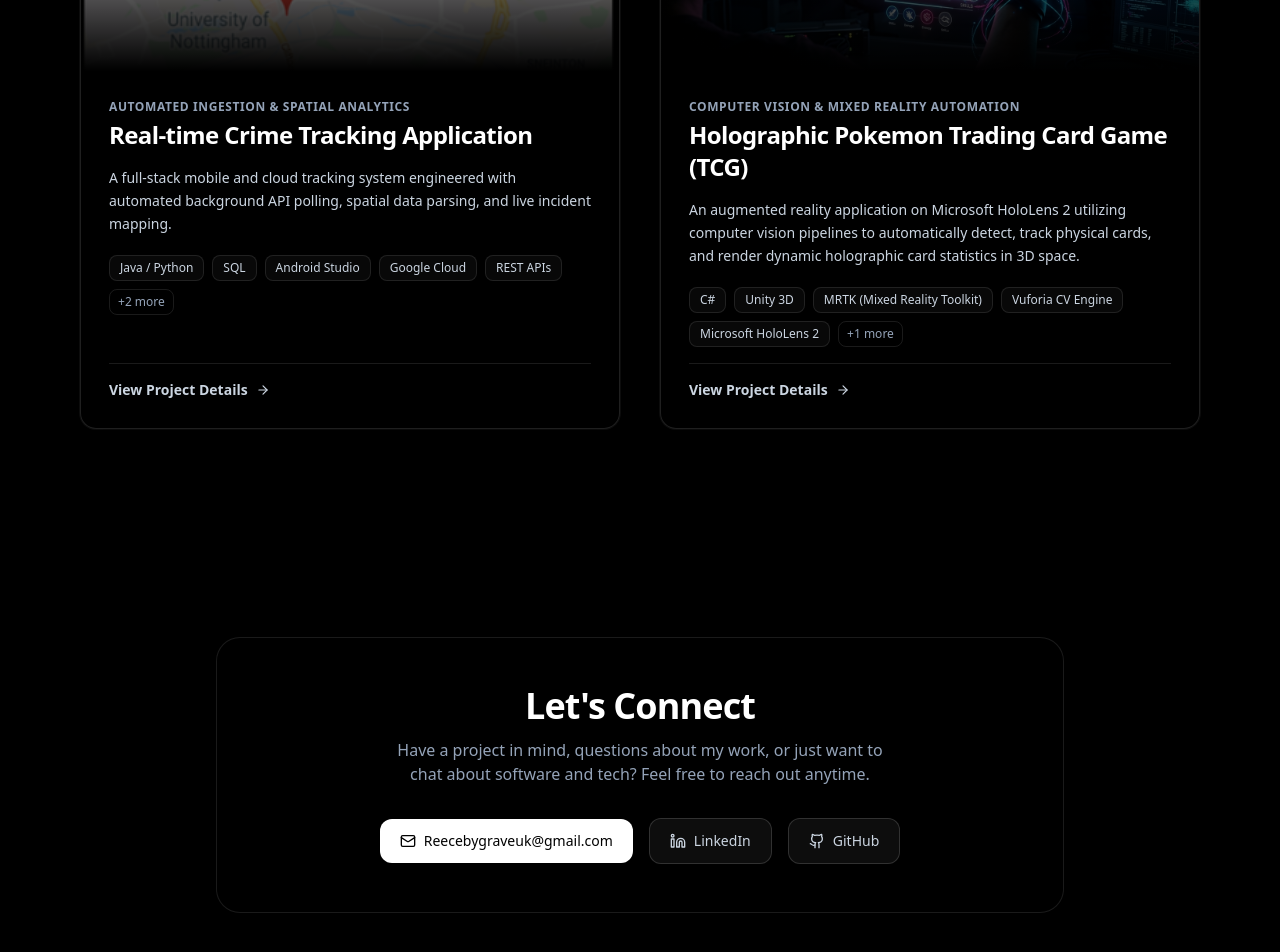
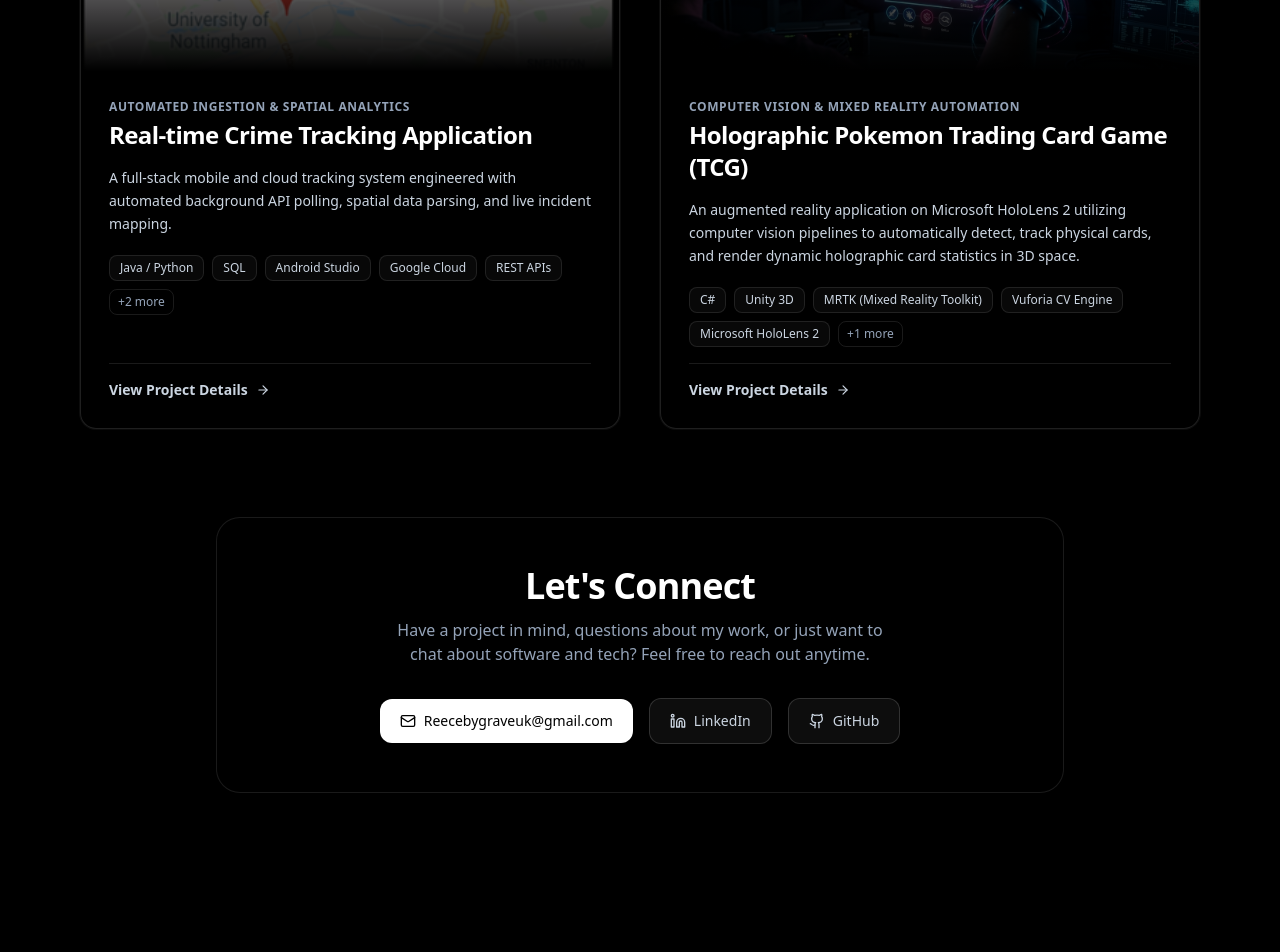
Before and after one commit to Reece-Bygrave/portfolio-reecebygrave, a React (Create React App) app: page / in a window 1280 px wide. Shown: the part 1336-2288 px from the top of the page. After the commit the page ends 2225 px from the top, so only its background shows below. Built offline with nearby package versions, Linux system fonts and the light colour scheme.

Commit message:
ui space changes

```diff
--- a/src/components/Grid.jsx
+++ b/src/components/Grid.jsx
@@ -10,7 +10,7 @@
   const isDark = theme === "dark";
 
   return (
-    <div className="px-4 py-28 max-w-6xl mx-auto">
+    <div className="px-4 pt-20 sm:pt-28 pb-8 sm:pb-12 max-w-6xl mx-auto">
 
       {/* Section Header */}
       <div className="flex flex-col md:flex-row md:items-end justify-between mb-12 gap-4">
--- a/src/pages/Home.jsx
+++ b/src/pages/Home.jsx
@@ -10,12 +10,12 @@
       <Hero />
 
       {/* Projects section */}
-      <section id="projects" className="min-h-screen">
+      <section id="projects">
         <Grid />
       </section>
 
       {/* Contact Quick Connect Section */}
-      <section id="contact" className="py-24 px-4 sm:px-6 max-w-4xl mx-auto">
+      <section id="contact" className="pt-6 sm:pt-10 pb-20 sm:pb-24 px-4 sm:px-6 max-w-4xl mx-auto">
         <div className="relative rounded-3xl border border-slate-200/80 dark:border-white/10 bg-white/80 dark:bg-black/60 backdrop-blur-xl p-8 sm:p-12 text-center overflow-hidden shadow-[0_10px_30px_rgba(0,0,0,0.06)] dark:shadow-none transition-colors duration-300">
 
           <div className="relative z-10 flex flex-col items-center">
--- a/src/pages/Projects.jsx
+++ b/src/pages/Projects.jsx
@@ -3,7 +3,7 @@
 
 const Projects = () => {
   return (
-    <div>
+    <div className="min-h-screen pb-16">
        <Grid/>
     </div>
 
```
